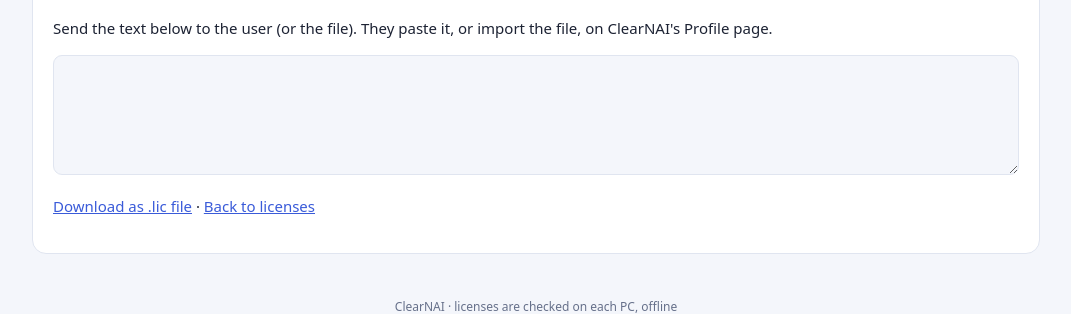
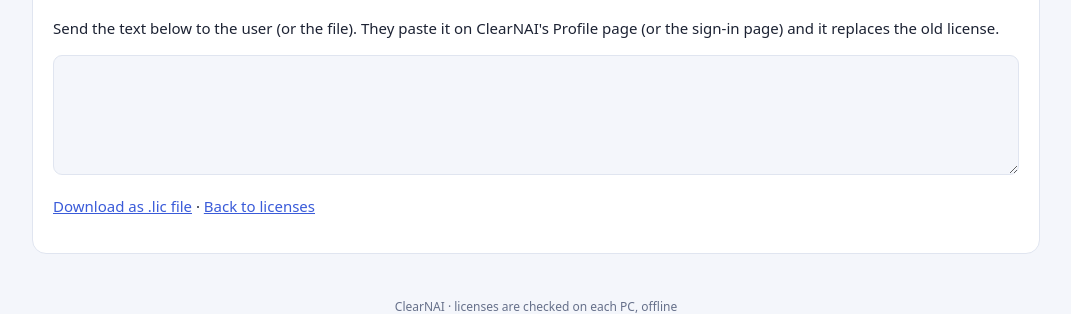
Before and after one commit to Hemanthrameshjijk/ClearSpeakServer, a FastAPI app: template licsrv/templates/issued.html in a window 1280 px wide. Shown: the part 115-429 px from the top of the page, without its empty margins (104-1175 px from the left). Run offline with FastAPI, Linux system fonts and the light colour scheme; the template is opened without the code that fills it, so the values that code supplies are empty.

Commit message:
Change a license's features or days: new license replaces the old one
Co-Authored-By: Claude Sonnet 5.5 <noreply@anthropic.com>

```diff
--- a/licsrv/main.py
+++ b/licsrv/main.py
@@ -72,6 +72,11 @@ class IssueIn(BaseModel):
 
 
 class RenewIn(BaseModel):
+    days: int = 90
+
+
+class ChangeIn(BaseModel):
+    features: list[str]
     days: int = 90
 
 
@@ -335,11 +340,11 @@ def create_app(keys: KeyProvider, create_tables: bool = False, gateway=None) ->
         audit(db, request, admin, "license_download", "license", lic.id)
         return PlainTextResponse(lic.token + "\n", headers={"Content-Disposition": f'attachment; filename="clearnai-{lic.id[:8]}.lic"'})
 
-    def _supersede(db, request, admin, old: License, device_code: str, days: int, action: str) -> License:
+    def _supersede(db, request, admin, old: License, device_code: str, days: int, action: str, features: list[str] | None = None) -> License:
         if old.status != "active":
             raise HTTPException(409, f"That license is {old.status}.")
         user = db.get(User, old.user_id)
-        new = _issue(db, request, admin, user, device_code, old.features, days, replacing=old)
+        new = _issue(db, request, admin, user, device_code, features if features is not None else old.features, days, replacing=old)
         old.status, old.replaced_by = "replaced", new.id
         db.commit()
         audit(db, request, admin, action, "license", new.id, replaces=old.id, days=days)
@@ -349,6 +354,12 @@ def create_app(keys: KeyProvider, create_tables: bool = False, gateway=None) ->
     def renew(license_id: str, body: RenewIn, request: Request, admin: AdminUser = Depends(security.current_admin), db: Session = Depends(get_db)):
         old = _get_license(db, admin, license_id)
         return _license_out(_supersede(db, request, admin, old, old.device_code, body.days, "license_renew"), with_token=True)
+
+    @app.post("/v1/licenses/{license_id}/change", status_code=201)
+    def change(license_id: str, body: ChangeIn, request: Request, admin: AdminUser = Depends(security.current_admin), db: Session = Depends(get_db)):
+        """Same PC, new features and/or days: a new license replaces the old one; the person pastes it into ClearNAI."""
+        old = _get_license(db, admin, license_id)
+        return _license_out(_supersede(db, request, admin, old, old.device_code, body.days, "license_change", body.features), with_token=True)
 
     @app.post("/v1/licenses/{license_id}/replace-device", status_code=201)
     def replace_device(license_id: str, body: ReplaceIn, request: Request, admin: AdminUser = Depends(security.current_admin),
--- a/licsrv/templates/issued.html
+++ b/licsrv/templates/issued.html
@@ -1,6 +1,6 @@
 {% extends "base.html" %}{% block body %}
-<div class="card"><h2>License issued for {{ user.name }}</h2>
+<div class="card"><h2>{{ "License changed" if changed else "License issued" }} for {{ user.name }}</h2>
 <p>Valid until <b>{{ lic.expires_at.strftime("%Y-%m-%d") }}</b> &middot; features: {{ lic.features | join(", ") }} &middot; only for the PC with Device Code <code>{{ lic.device_code }}</code>.</p>
-<p>Send the text below to the user (or the file). They paste it, or import the file, on ClearNAI's Profile page.</p>
+<p>Send the text below to the user (or the file). They paste it on ClearNAI's Profile page (or the sign-in page) and it replaces the old license. {% if changed %}The old license is now marked replaced.{% endif %}</p>
 <textarea readonly onclick="this.select()">{{ lic.token }}</textarea>
 <p><a href="/licenses/{{ lic.id }}/file">Download as .lic file</a> &middot; <a href="/licenses">Back to licenses</a></p></div>{% endblock %}
--- a/licsrv/templates/licenses.html
+++ b/licsrv/templates/licenses.html
@@ -6,6 +6,10 @@
 {% for l in licenses %}<tr><td>{{ names.get(l.user_id, "?") }}</td><td><code>{{ l.device_code }}</code></td><td>{{ l.features | join(", ") }}</td>
 <td>{{ l.expires_at | day }}</td><td>{{ l.status }}{% if l.revoked_reason %} <span class="muted">({{ l.revoked_reason }})</span>{% endif %}</td>
 <td>{% if l.status == "active" %}<a href="/licenses/{{ l.id }}/file">Download</a>
+<details style="display:inline-block"><summary style="cursor:pointer;color:var(--accent)">Change</summary>
+<form method="post" action="/licenses/{{ l.id }}/change" style="margin:8px 0"><input type="hidden" name="csrf" value="{{ csrf }}">
+{% for f in features %}<label style="display:inline-block;margin-right:10px;color:inherit"><input type="checkbox" name="features" value="{{ f }}" {{ "checked" if f in l.features }}> {{ f }}</label>{% endfor %}
+<br><label>Days from today</label><input name="days" type="number" value="90" min="1" max="400" style="width:80px"> <button class="alt">Make new license</button></form></details>
 <form class="inline" method="post" action="/licenses/{{ l.id }}/renew"><input type="hidden" name="csrf" value="{{ csrf }}"><input name="days" type="number" value="90" min="1" max="400" style="width:70px"> <button class="alt">Renew</button></form>
 <form class="inline" method="post" action="/licenses/{{ l.id }}/revoke" onsubmit="return confirm('Revoke this license?')"><input type="hidden" name="csrf" value="{{ csrf }}"><input name="reason" placeholder="reason" style="width:110px"> <button class="bad">Revoke</button></form>{% endif %}</td></tr>{% endfor %}
 </table></div>{% endblock %}
```
Also changed, not shown: licsrv/web.py (+22 -1 lines), tests/test_enterprise.py (+17 -0 lines).
